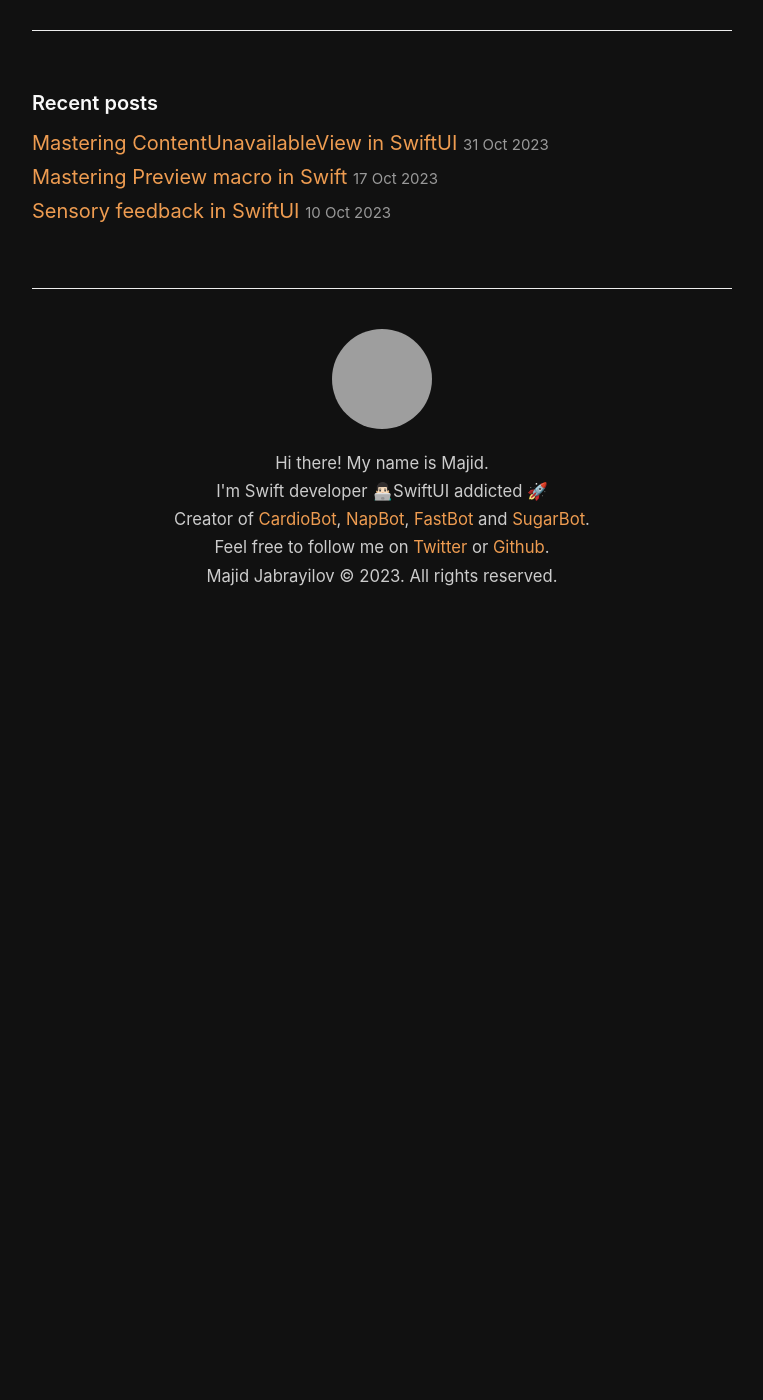
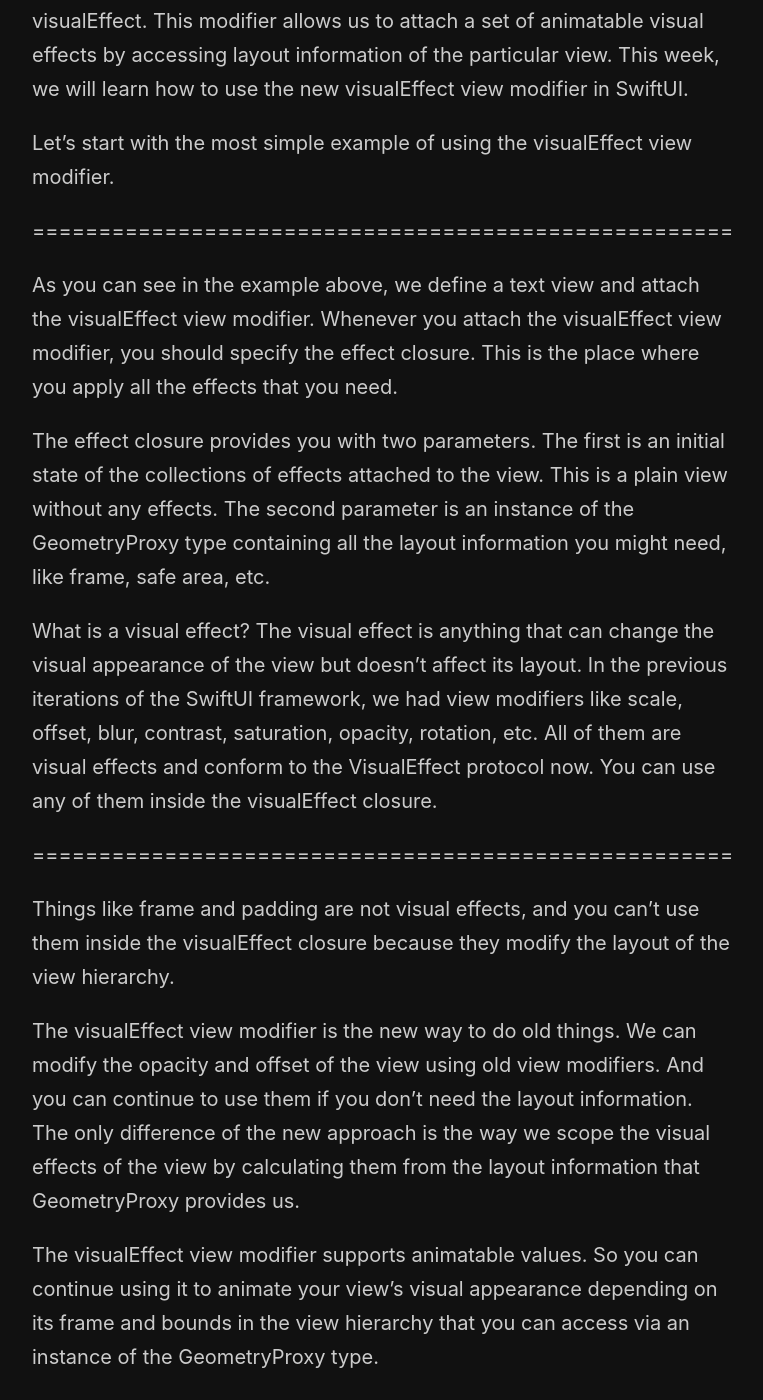
Before and after one commit to mecid/mecid.github.io, a Jekyll site: the page built from _posts/2023-11-07-visual-effects-in-swiftui.md, in a window 1280 px wide and 1400 px high, scrolled down 306 px. Shown: the whole window, without its empty margins (258-1021 px from the left). Built offline with Jekyll 4.4.1, drawn with Linux system fonts in a browser that asks for light colours; before the commit the page ends 936 px from its top, so only the background shows below that; some of the changed text lies outside the part shown; grey boxes are pictures that could not be loaded.

Commit message:
visual effects post content added

```diff
--- a/_posts/2023-11-07-visual-effects-in-swiftui.md
+++ b/_posts/2023-11-07-visual-effects-in-swiftui.md
@@ -2,3 +2,27 @@
 title: Visual effects in SwiftUI
 layout: post
 ---
+
+During WWDC 23, SwiftUI introduced a new view modifier called visualEffect. This modifier allows us to attach a set of animatable visual effects by accessing layout information of the particular view. This week, we will learn how to use the new visualEffect view modifier in SwiftUI.
+
+Let's start with the most simple example of using the visualEffect view modifier.
+
+=====================================================
+
+As you can see in the example above, we define a text view and attach the visualEffect view modifier. Whenever you attach the visualEffect view modifier, you should specify the effect closure. This is the place where you apply all the effects that you need.
+
+The effect closure provides you with two parameters. The first is an initial state of the collections of effects attached to the view. This is a plain view without any effects. The second parameter is an instance of the GeometryProxy type containing all the layout information you might need, like frame, safe area, etc.
+
+What is a visual effect? The visual effect is anything that can change the visual appearance of the view but doesn't affect its layout. In the previous iterations of the SwiftUI framework, we had view modifiers like scale, offset, blur, contrast, saturation, opacity, rotation, etc. All of them are visual effects and conform to the VisualEffect protocol now. You can use any of them inside the visualEffect closure.
+
+=====================================================
+
+Things like frame and padding are not visual effects, and you can't use them inside the visualEffect closure because they modify the layout of the view hierarchy.
+
+The visualEffect view modifier is the new way to do old things. We can modify the opacity and offset of the view using old view modifiers. And you can continue to use them if you don't need the layout information. The only difference of the new approach is the way we scope the visual effects of the view by calculating them from the layout information that GeometryProxy provides us.
+
+The visualEffect view modifier supports animatable values. So you can continue using it to animate your view's visual appearance depending on its frame and bounds in the view hierarchy that you can access via an instance of the GeometryProxy type.
+
+=====================================================
+
+Today, we learned about the benefits and usage of the new visualEffect view modifier in SwiftUI. It is not backward compatible with previous versions of Apple platforms, so keep in mind that you can achieve the same effect by using old but gold view modifiers.
```
